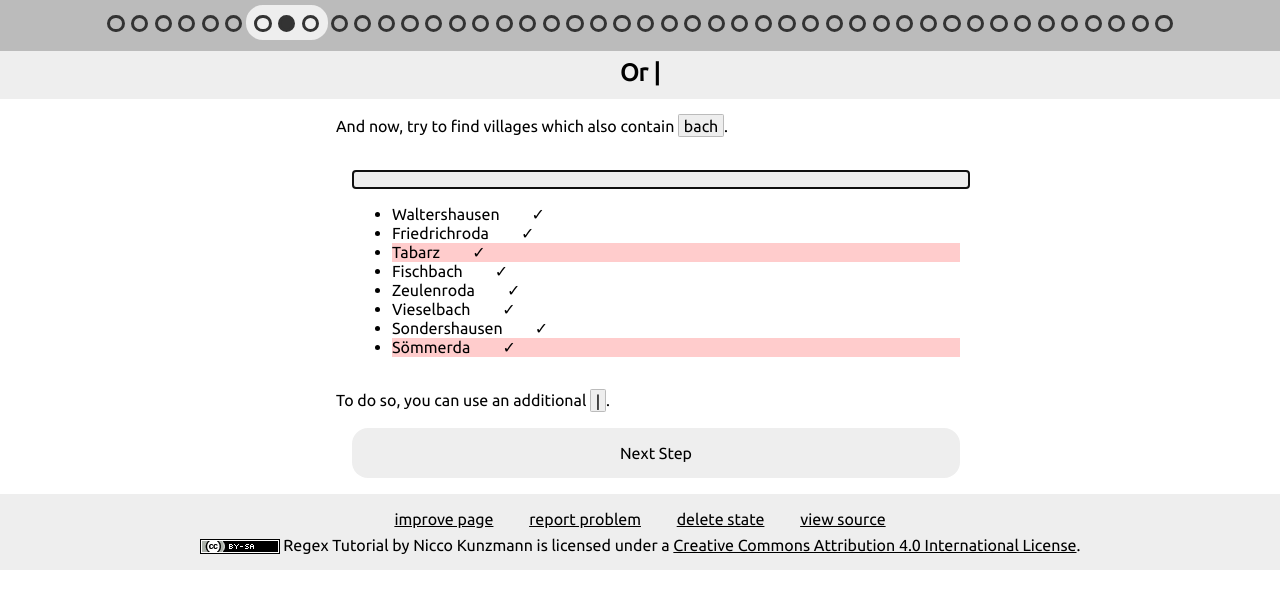
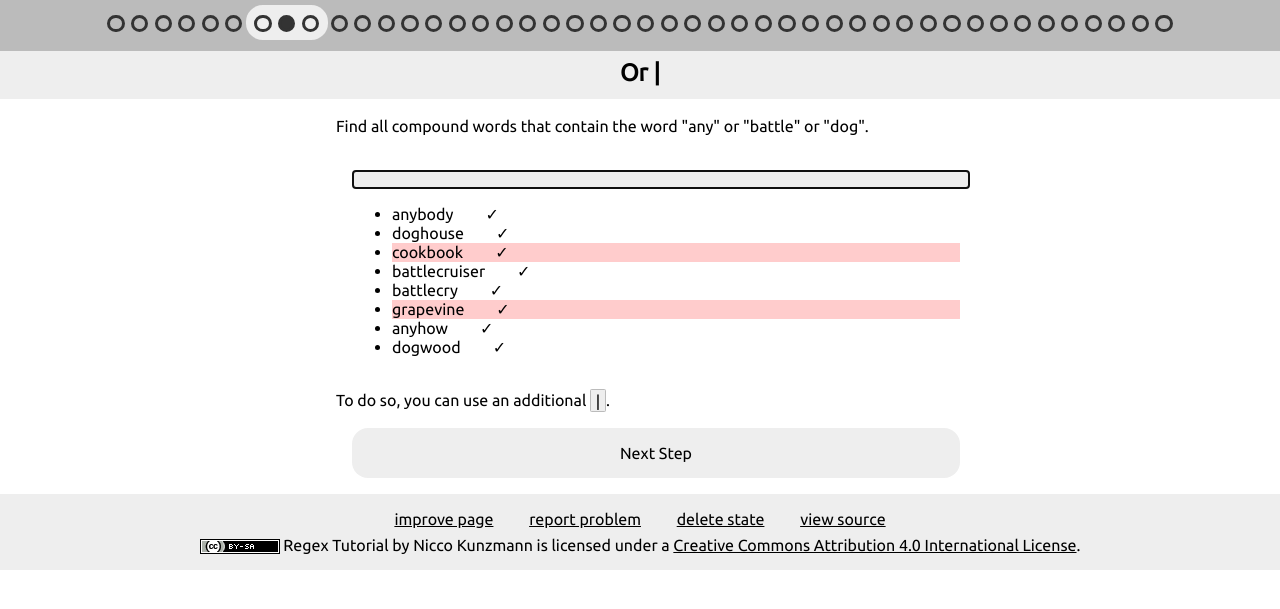
Before and after one commit to CoderDojoPotsdam/regex-tutorial, a Jekyll site: the page built from steps/03-02-or.html, in a window 1280 px wide. Shown: the top 609 px of the page. Built offline with Jekyll 4.4.1, drawn with Linux system fonts in a browser that asks for light colours.

Commit message:
Update 03-02-or.html
More English-friendly version.

```diff
--- a/steps/03-02-or.html
+++ b/steps/03-02-or.html
@@ -4,21 +4,20 @@ title: "Or |"
 lang: en
 ---
 <p>
-  <!-- I do not think native English speakers know to look for "hausen" or "roda". Maybe explain why you would use those. -->
-  And now, try to find villages which also contain <span class="regex">bach</span>.
+  Find all compound words that contain the word "any" or "battle" or "dog".
 </p>
 <div class="playfield">
-  <input type="text" value="" class="regex" reference="hausen|roda|bach">
+  <input type="text" value="" class="regex" reference="any|battle|dog">
   <div class="message"></div>
   <ul class="examples">
-    <li>Waltershausen</li>
-    <li>Friedrichroda</li>
-    <li>Tabarz</li>
-    <li>Fischbach</li>
-    <li>Zeulenroda</li>
-    <li>Vieselbach</li>
-    <li>Sondershausen</li>
-    <li>Sömmerda</li>
+    <li>anybody</li>
+    <li>doghouse</li>
+    <li>cookbook</li>
+    <li>battlecruiser</li>
+    <li>battlecry</li>
+    <li>grapevine</li>
+    <li>anyhow</li>
+    <li>dogwood</li>
   </ul>
 </div>
 <p>
```
